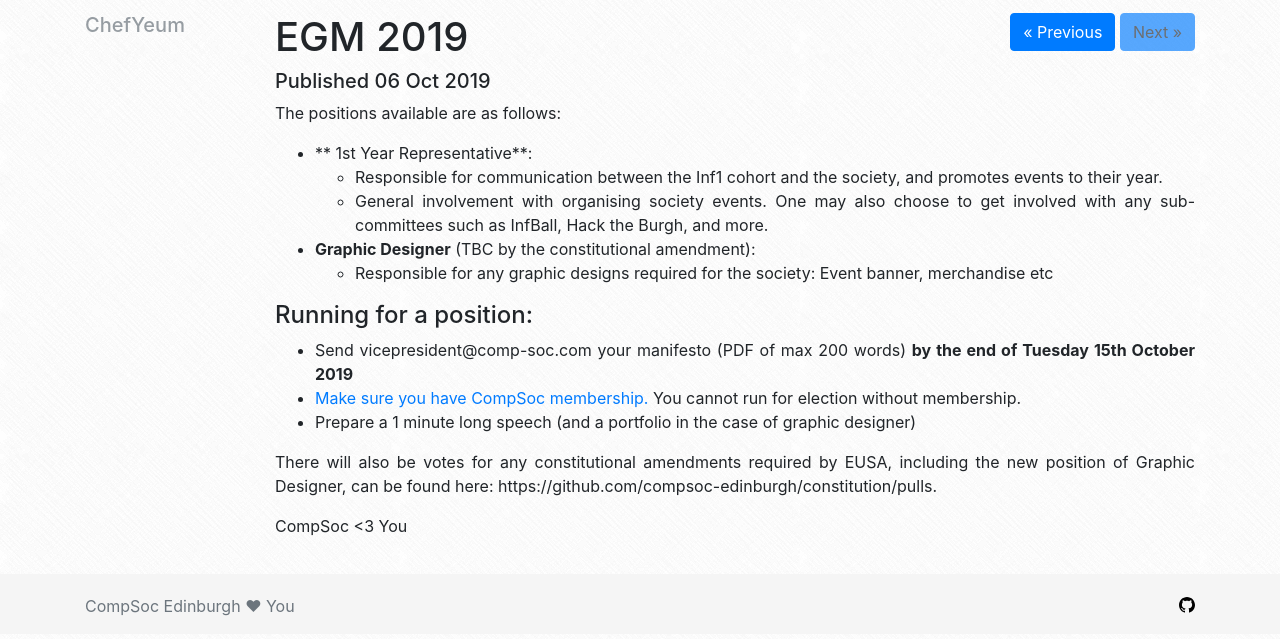
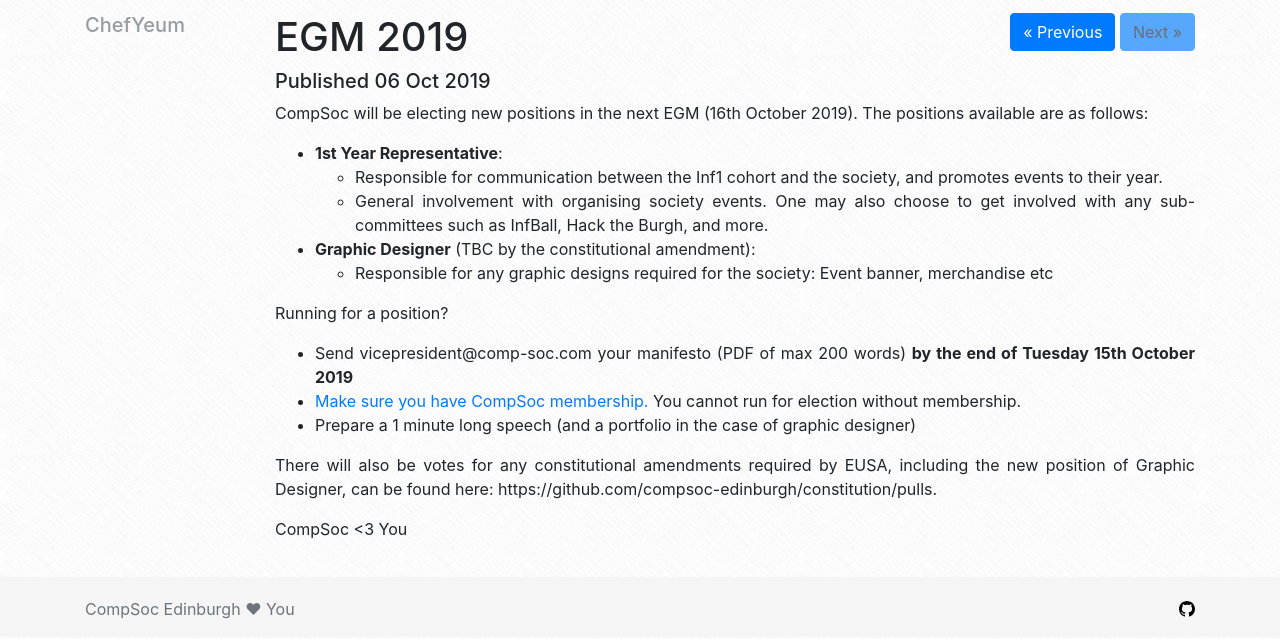
Before and after one commit to compsoc-edinburgh/website, a Jekyll site: the page built from _posts/2019-10-06-egm-2019.md, in a window 1280 px wide. Shown: the part 346-985 px from the top of the page. Built offline with Jekyll 4.4.1, drawn with Linux system fonts in a browser that asks for light colours; nearby versions of some CDN libraries.

Commit message:
syntax error fix

```diff
--- a/_posts/2019-10-06-egm-2019.md
+++ b/_posts/2019-10-06-egm-2019.md
@@ -3,16 +3,16 @@
 author: ChefYeum
 ---
 
-The positions available are as follows:
+CompSoc will be electing new positions in the next EGM (16th October 2019). The positions available are as follows:
 
-- ** 1st Year Representative**:
+- **1st Year Representative**:
   - Responsible for communication between the Inf1 cohort and the society, and promotes events to their year.
   - General involvement with organising society events. One may also choose to get involved with any sub-committees such as InfBall, Hack the Burgh, and more.
 - **Graphic Designer** (TBC by the constitutional amendment):
   - Responsible for any graphic designs required for the society: Event banner, merchandise etc
 
 
-#### Running for a position:
+Running for a position?
 - Send vicepresident@comp-soc.com your manifesto (PDF of max 200 words) **by the end of Tuesday 15th October 2019**
 - [Make sure you have CompSoc membership.](/join) You cannot run for election without membership.
 - Prepare a 1 minute long speech (and a portfolio in the case of graphic designer)
```
